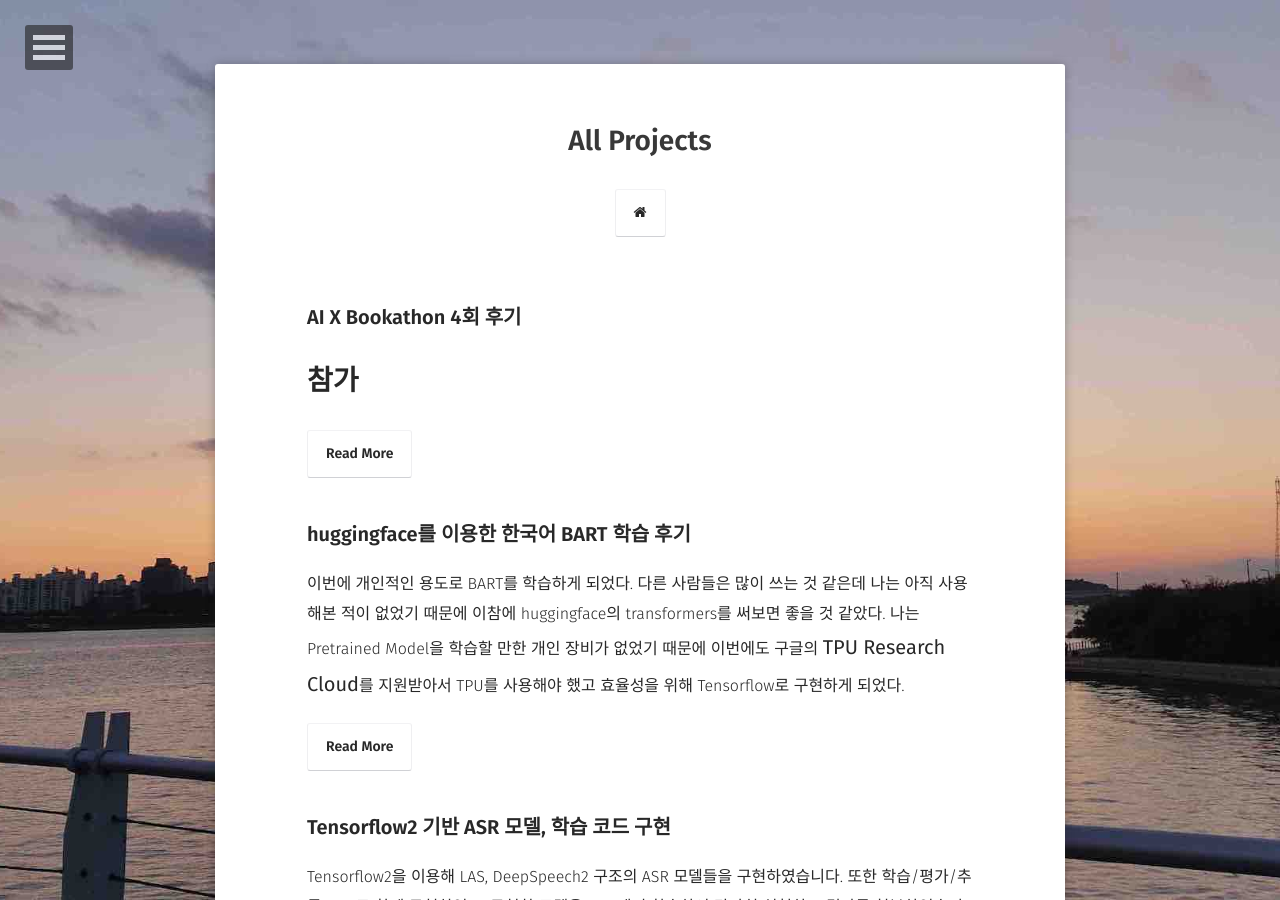
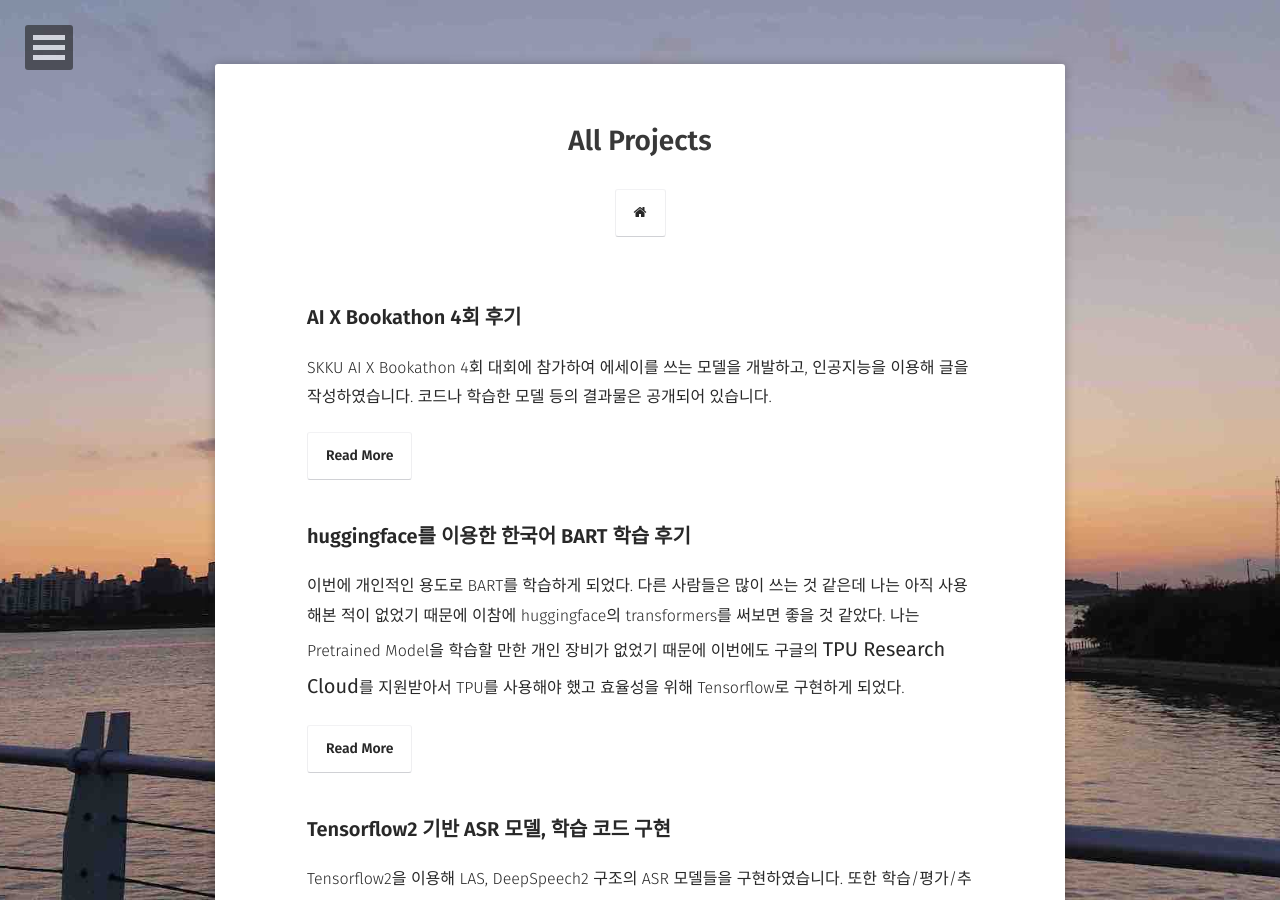
Before and after one commit to psj8252/psj8252.github.io, a Jekyll site: the page built from projects/index.md, in a window 1280 px wide and 900 px high. Built offline with Jekyll 4.4.1, drawn with Linux system fonts in a browser that asks for light colours.

Commit message:
chore: AI 북커톤 후기에 excerpt 작성

```diff
--- a/_posts/2023-01-27-ai-x-bookathon.md
+++ b/_posts/2023-01-27-ai-x-bookathon.md
@@ -3,6 +3,7 @@ layout: post
 title: AI X Bookathon 4회 후기
 comments: true
 project: true
+excerpt: SKKU AI X Bookathon 4회 대회에 참가하여 에세이를 쓰는 모델을 개발하고, 인공지능을 이용해 글을 작성하였습니다. 코드나 학습한 모델 등의 결과물은 공개되어 있습니다.
 tag:
 - NLP
 - Korean
```
